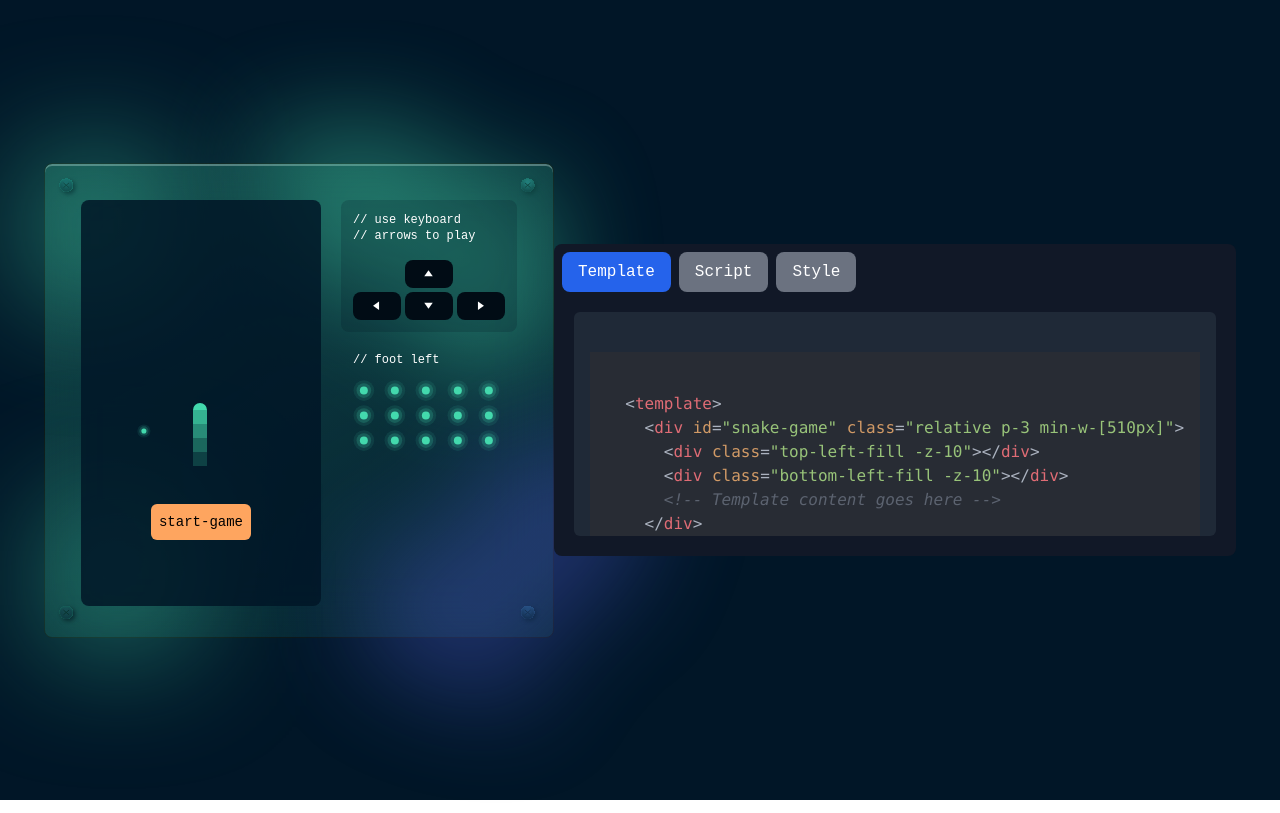
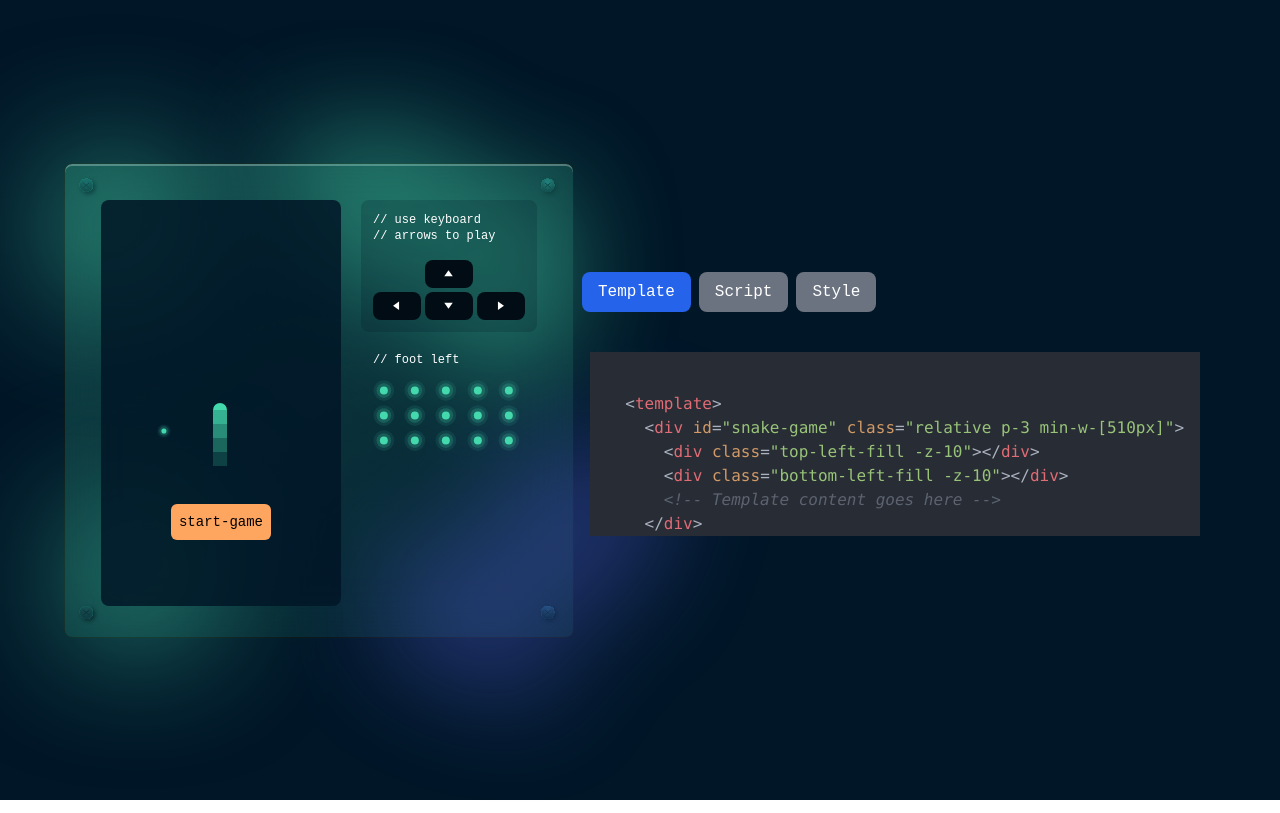
Before and after one commit to AbhiramKrishnaM/Snake-Game, a Vue app: page / in a window 1280 px wide. Built offline with nearby package versions, Linux system fonts and the light colour scheme.

Commit message:
removed styles

```diff
--- a/src/component/code.vue
+++ b/src/component/code.vue
@@ -1,5 +1,5 @@
 <template>
-  <div class="relative p-5 rounded-lg bg-gray-900 text-white">
+  <div class="relative rounded-lg text-white">
     <!-- Buttons for toggling between Template, Script, and Style sections -->
     <div class="absolute top-2 left-2 flex space-x-2">
       <button
@@ -23,7 +23,7 @@
     </div>
 
     <!-- Code block to display Vue.js code based on active section -->
-    <pre class="h-56 overflow-y-scroll mt-12 p-4 bg-gray-800 rounded-md">
+    <pre class="h-56 overflow-y-scroll mt-12 p-4 rounded-md">
         <code ref="codeBlock" :class="languageClass"></code>
       </pre>
   </div>
```
